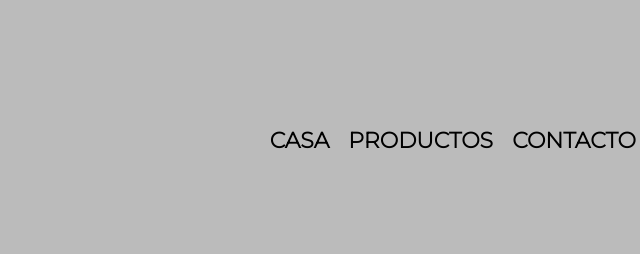
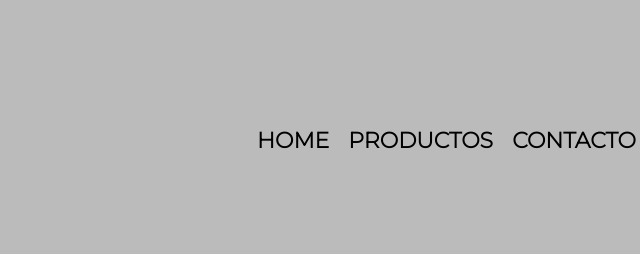
Before and after one commit to RodrigoEzequiel/1769-HTML5-y-CSS3-parte4---aula3, a plain HTML site: page index.html in a window 1280 px wide. Shown: the top 254 px of the page, 474-1114 px from the left. Drawn offline with Linux system fonts and the light colour scheme.

Commit message:
reverti cambios

```diff
--- a/index.html
+++ b/index.html
@@ -18,7 +18,7 @@
                 <h1><img src="imagenes/logo.png"></h1>
                 <nav>
                     <ul>
-                        <li><a href="index.html">Casa</a></li>
+                        <li><a href="index.html">Home</a></li>
                         <li><a href="productos.html">Productos</a></li>
                         <li><a href="contacto.html">Contacto</a></li>
                     </ul>
```
